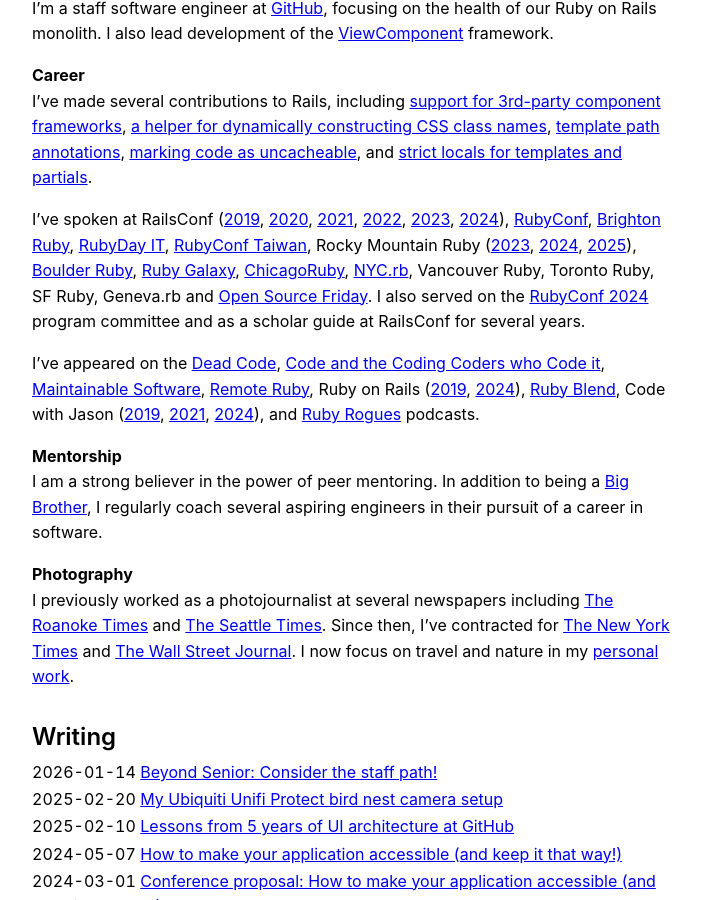
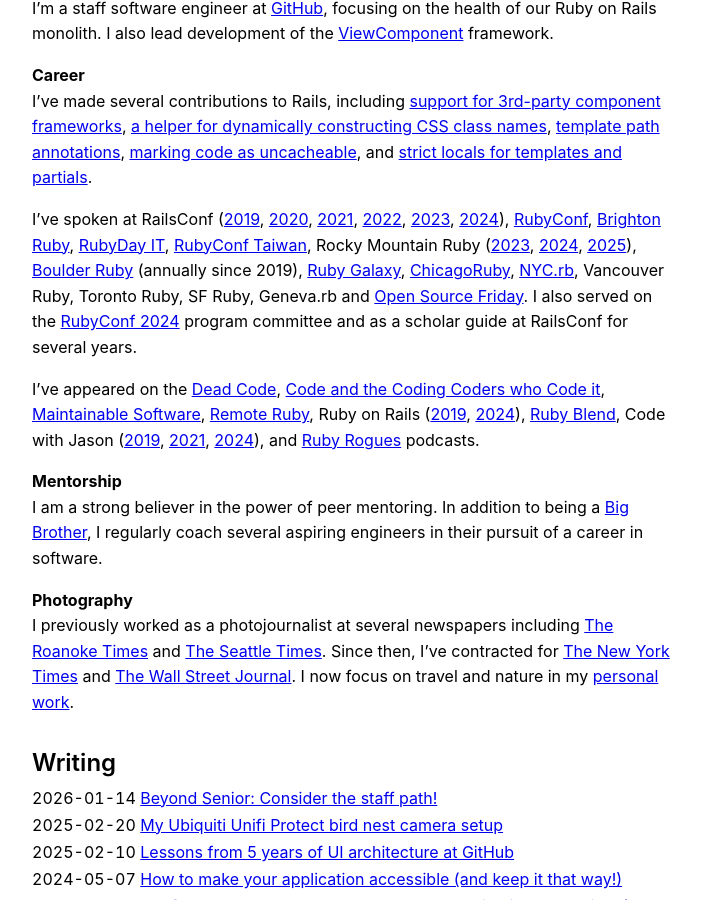
Before and after one commit to joelhawksley/identity, a Jekyll site: the page built from index.md, in a window 1280 px wide and 900 px high, scrolled down 671 px. Shown: the whole window, without its empty margins (288-989 px from the left). Built offline with Jekyll 4.4.1, drawn with Linux system fonts in a browser that asks for light colours.

Commit message:
add note about boulder ruby talks

```diff
--- a/index.md
+++ b/index.md
@@ -16,7 +16,7 @@
 
 I've made several contributions to Rails, including [support for 3rd-party component frameworks](https://github.com/rails/rails/pull/36388), [a helper for dynamically constructing CSS class names](https://github.com/rails/rails/pull/37918), [template path annotations](https://github.com/rails/rails/pull/38848), [marking code as uncacheable](https://github.com/rails/rails/pull/42365), and [strict locals for templates and partials](https://github.com/rails/rails/pull/45602).
 
-I've spoken at RailsConf ([2019](https://youtu.be/y5Z5a6QdA-M), [2020](https://youtu.be/YVYRus_2KZM), [2021](https://www.youtube.com/watch?v=QoetqsBCsbE), [2022](https://www.youtube.com/watch?v=21QG19Zy_g0), [2023](https://www.youtube.com/watch?v=4j2zlvE_Yj8&t=271s), [2024](https://www.youtube.com/watch?v=ZRUn-yRH0ks)), [RubyConf](https://www.youtube.com/watch?v=vynyFGOZOZ8), [Brighton Ruby](https://brightonruby.com/2022/breaking-up-with-the-bundle-joel-hawksley/), [RubyDay IT](https://www.youtube.com/watch?v=CyN1pdmBCtc), [RubyConf Taiwan](https://www.youtube.com/watch?v=MGAs0QALAiM), Rocky Mountain Ruby ([2023](https://www.youtube.com/watch?v=8tR3LJ2cEsE), [2024](https://www.youtube.com/watch?v=9e2CsMMLf4U), [2025](https://www.youtube.com/watch?v=4ck9ZUXwuio)), [Boulder Ruby](https://boulder-ruby.org/), [Ruby Galaxy](https://rubygalaxy.io/talks), [ChicagoRuby](https://chicagoruby.org), [NYC.rb](https://www.meetup.com/NYC-rb/events/jghpgsydcdbmb/), Vancouver Ruby, Toronto Ruby, SF Ruby, Geneva.rb and [Open Source Friday](https://www.youtube.com/watch?v=v-mrsmxVy5U). I also served on the [RubyConf 2024](https://rubyconf.org/) program committee and as a scholar guide at RailsConf for several years.
+I've spoken at RailsConf ([2019](https://youtu.be/y5Z5a6QdA-M), [2020](https://youtu.be/YVYRus_2KZM), [2021](https://www.youtube.com/watch?v=QoetqsBCsbE), [2022](https://www.youtube.com/watch?v=21QG19Zy_g0), [2023](https://www.youtube.com/watch?v=4j2zlvE_Yj8&t=271s), [2024](https://www.youtube.com/watch?v=ZRUn-yRH0ks)), [RubyConf](https://www.youtube.com/watch?v=vynyFGOZOZ8), [Brighton Ruby](https://brightonruby.com/2022/breaking-up-with-the-bundle-joel-hawksley/), [RubyDay IT](https://www.youtube.com/watch?v=CyN1pdmBCtc), [RubyConf Taiwan](https://www.youtube.com/watch?v=MGAs0QALAiM), Rocky Mountain Ruby ([2023](https://www.youtube.com/watch?v=8tR3LJ2cEsE), [2024](https://www.youtube.com/watch?v=9e2CsMMLf4U), [2025](https://www.youtube.com/watch?v=4ck9ZUXwuio)), [Boulder Ruby](https://boulder-ruby.org/) (annually since 2019), [Ruby Galaxy](https://rubygalaxy.io/talks), [ChicagoRuby](https://chicagoruby.org), [NYC.rb](https://www.meetup.com/NYC-rb/events/jghpgsydcdbmb/), Vancouver Ruby, Toronto Ruby, SF Ruby, Geneva.rb and [Open Source Friday](https://www.youtube.com/watch?v=v-mrsmxVy5U). I also served on the [RubyConf 2024](https://rubyconf.org/) program committee and as a scholar guide at RailsConf for several years.
 
 I've appeared on the [Dead Code](https://shows.acast.com/dead-code/episodes/poison-pills-with-joel-hawksley), [Code and the Coding Coders who Code it](https://podcast.drbragg.dev/episodes/episode-53-joel-hawksley/), [Maintainable Software](https://maintainable.fm/episodes/joel-hawksley-the-hidden-costs-of-frontend-complexity), [Remote Ruby](https://remoteruby.transistor.fm/125), Ruby on Rails ([2019](https://www.therubyonrailspodcast.com/276), [2024](https://www.therubyonrailspodcast.com/519)), [Ruby Blend](https://radiopublic.com/the-ruby-blend-WDewaV/s1!9aab9), Code with Jason ([2019](https://www.codewithjason.com/podcast/9478227-088-viewcomponent-with-joel-hawksley-of-github/), [2021](https://www.codewithjason.com/podcast/9936046-130-viewcomponent-with-joel-hawksley-staff-engineer-at-github/), [2024](https://www.codewithjason.com/podcast/15763617-233-joel-hawksley-staff-engineer-at-github)), and [Ruby Rogues](https://devchat.tv/ruby-rogues/rr-461-rethinking-the-view-layer-with-components-with-joel-hawksley/) podcasts.
 
```
